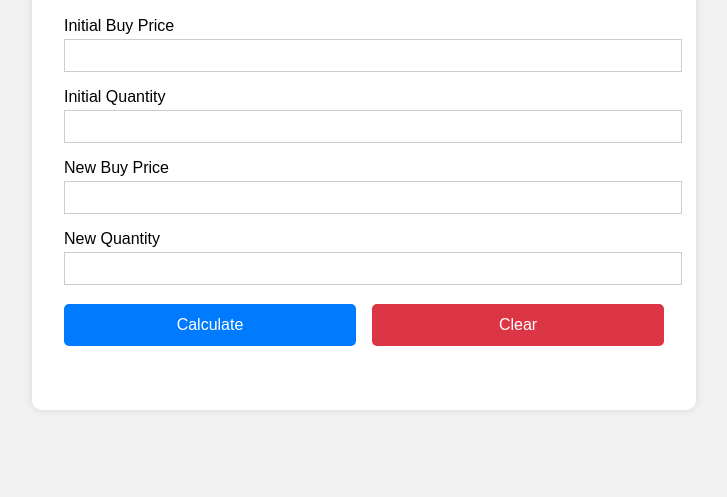
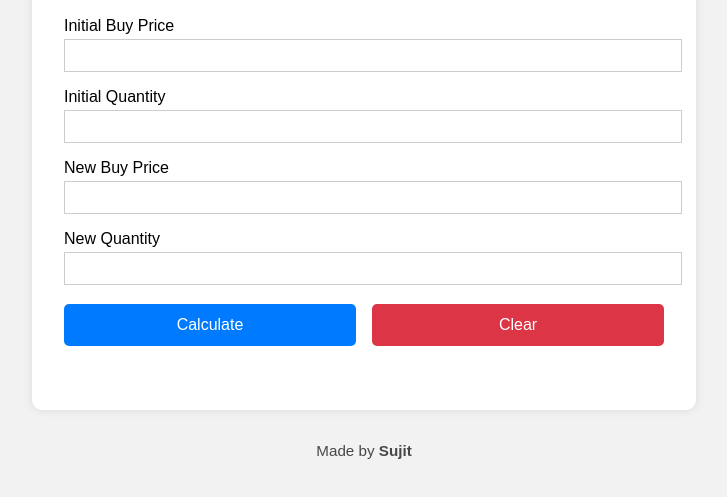
Before and after one commit to mechsuzi497/stockaveragecalculator, a plain HTML site: page index.html in a window 1280 px wide. Shown: the part 181-678 px from the top of the page, without its empty margins (276-1003 px from the left). Drawn offline with Linux system fonts and the light colour scheme.

Commit message:
Update index.html

```diff
--- a/index.html
+++ b/index.html
@@ -173,5 +173,9 @@
       }
     };
   </script>
+  <footer id="footer" style="text-align: center; margin-top: 2rem; font-size: 0.95rem; color: var(--text-color); opacity: 0.7;">
+  Made by <strong>Sujit</strong>
+</footer>
+
 </body>
 </html>
```
